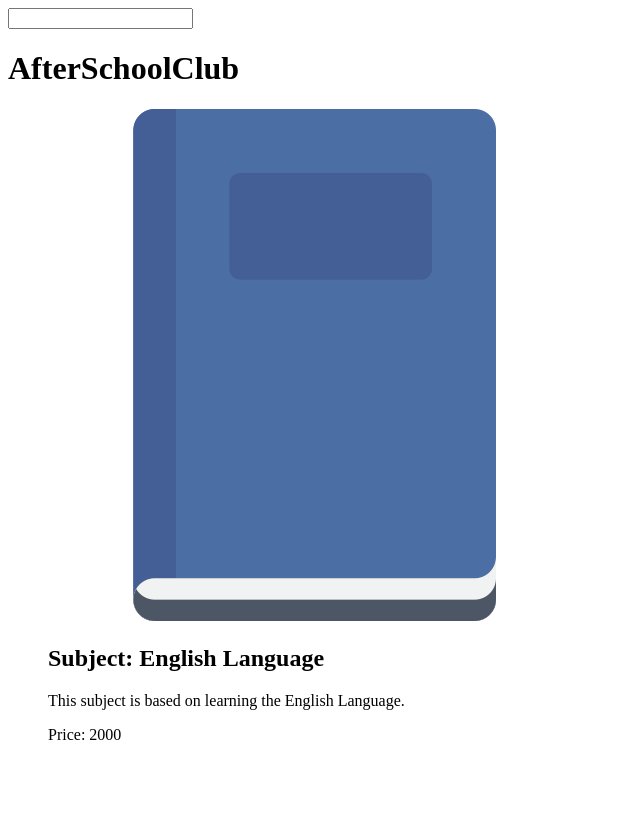
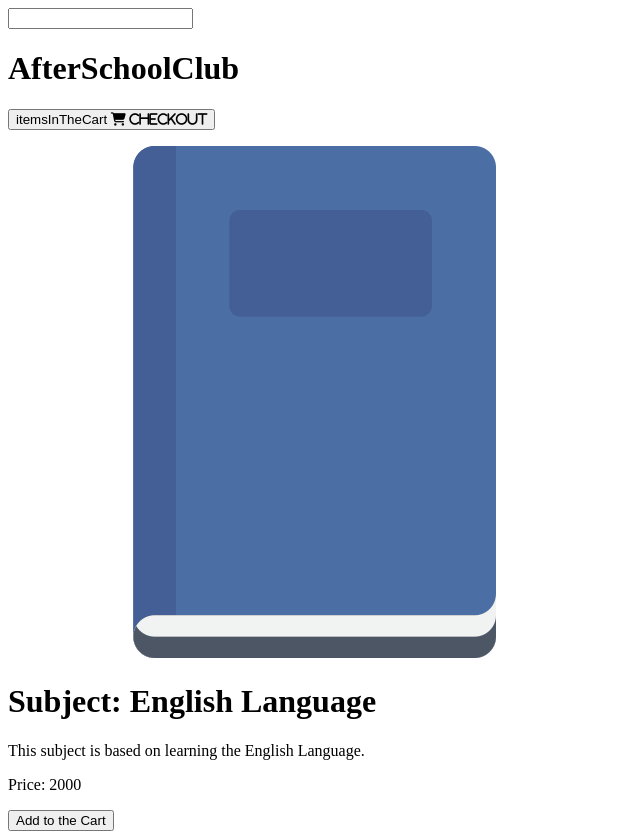
Before and after one commit to 750sKarlSam/Website-E-Commence, a plain HTML site: page frontend/index.html in a window 1280 px wide. Shown: the whole page, without its empty margins (0-640 px from the left). Before the commit the page ends 800 px from the top, so only its background shows below. Drawn offline with nearby package versions, Linux system fonts and the light colour scheme.

Commit message:
How have added a Add to Cart and Checkout button

```diff
--- a/frontend/index.html
+++ b/frontend/index.html
@@ -3,7 +3,9 @@
 <head>
     <meta charset="UTF-8">
     <meta name="viewport" content="width=device-width, initial-scale=1.0">
+    <link rel="stylesheet" href="https://cdnjs.cloudflare.com/ajax/libs/font-awesome/6.4.2/css/all.min.css">
     <script src="https://unpkg.com/vue@2.7.8/dist/vue.js"></script>
+
     <title>MyAfterSchoolClub</title>
 </head>
 <body>
@@ -12,16 +14,25 @@
 
     <header>
         <h1 v-text="sitename"></h1>
+
+
+        <button>
+            itemsInTheCart
+            <span class="fa-solid fa-cart-shopping"></i>
+            Checkout
+        </button>
     </header>
 
     <main>
         <figure>
             <img v-bind:src="product.image" alt="This is an item of the English Language Product">
-            <h2 v-text="product.title"></h2>
+            </figure>
+
+            <h1 v-text="product.title"></h1>
             <p v-text="product.description"></p>
             <p>Price: {{product.price}}</p>
-        </figure>
 
+            <input type="button" value="Add to the Cart" v-on:click="addItemToTheCart"/>
 
 
     </main>
@@ -41,6 +52,12 @@
                     price: 2000,
                     image: "images/EnglishIcon.png",
                     location:"London",
+                },
+                cart: []
+            },
+            methods: {
+                addItemToTheCart: function() {
+                    this.cart.push(this.product.id);
                 }
             }
         })
```
